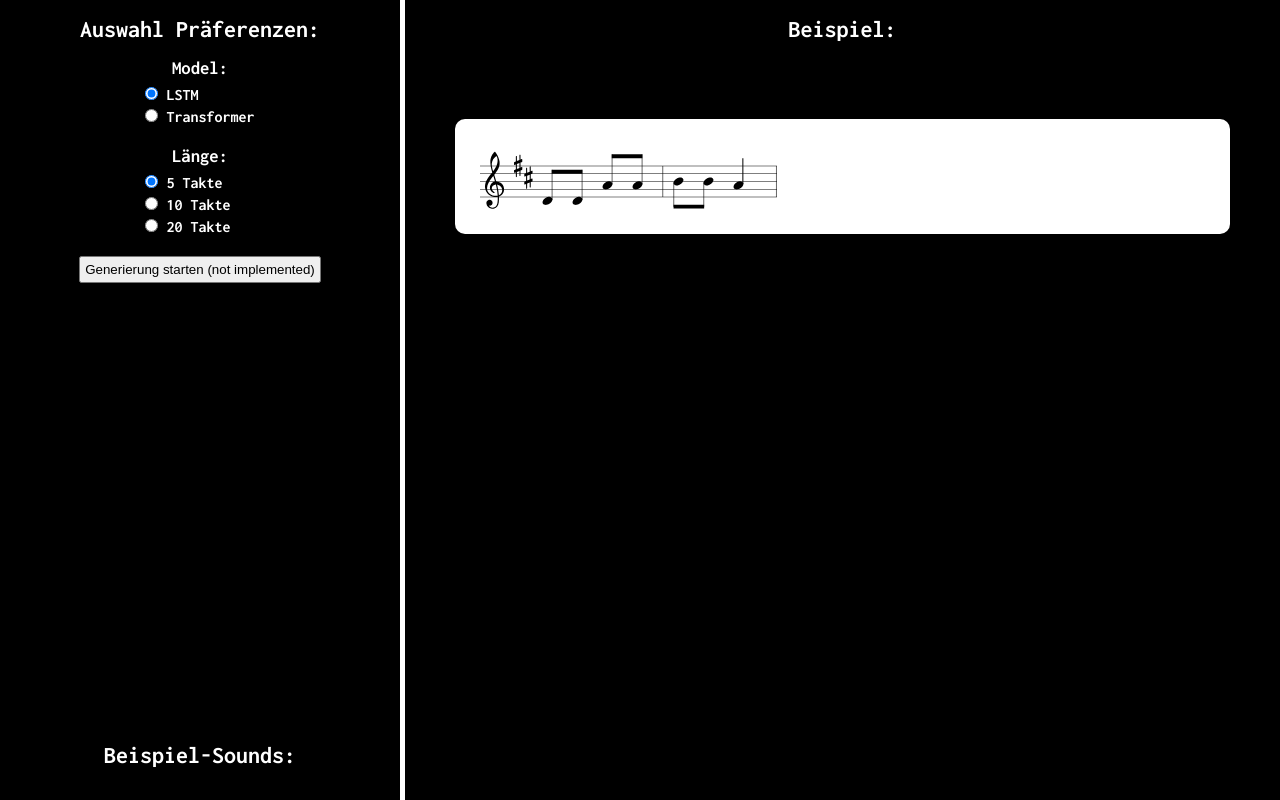
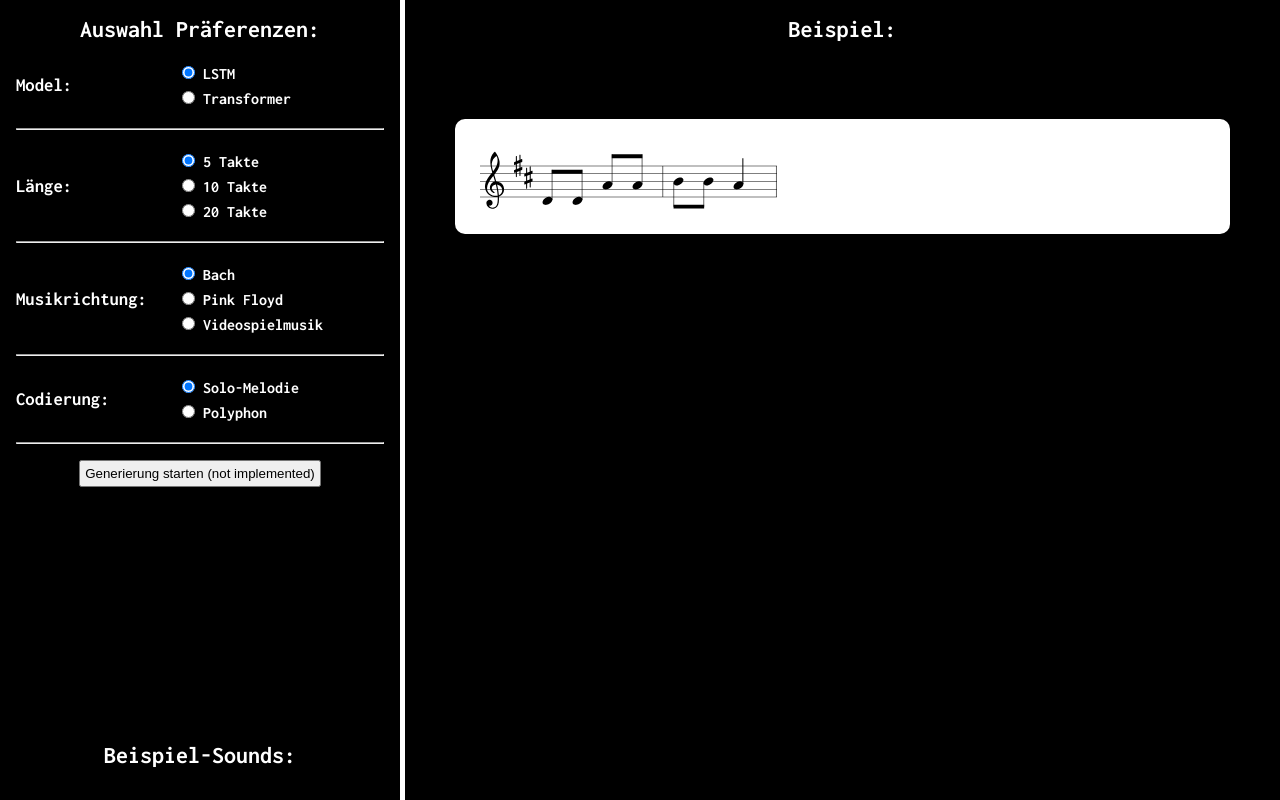
Before and after one commit to DHBW-FN-TIT20/Komposition-eines-Musikstuecks-mittels-Neuronaler-Netze, a Flask app: page / in a window 1280 px wide. Run offline with Flask 2, Linux system fonts and the light colour scheme; parts of the project's set-up code (start-up, migrations or seed data) failed here and were passed over.

Commit message:
added more generation options

```diff
--- a/flask-webapp/app.py
+++ b/flask-webapp/app.py
@@ -4,12 +4,98 @@ from os.path import isfile, join
 
 midiExamples = [f for f in listdir('static/midi-examples') if isfile(join('static/midi-examples', f))]
 abcExamples = [f for f in listdir('static/abc-examples') if isfile(join('static/abc-examples', f))]
+exampleFiles = [f for f in midiExamples if f'{f}.abc' in abcExamples]
 
-exampleFiles = [f for f in midiExamples if f'{f}.abc' in abcExamples]
+settings = [
+    {
+        'id': 'model',
+        'name': 'Model',
+        'radioButtons': [
+            {
+                'id': 'lstm',
+                'value': 'LSTM',
+                'label': 'LSTM',
+                'checked': True
+            },
+            {
+                'id': 'transformer',
+                'value': 'Transformer',
+                'label': 'Transformer',
+                'checked': False
+            }
+        ]
+    },
+    {
+        'id': 'length',
+        'name': 'Länge',
+        'radioButtons': [
+            {
+                'id': 'lgth1',
+                'value': '5',
+                'label': '5 Takte',
+                'checked': True
+            },
+            {
+                'id': 'lgth2',
+                'value': '10',
+                'label': '10 Takte',
+                'checked': False
+            },
+            {
+                'id': 'lgth3',
+                'value': '20',
+                'label': '20 Takte',
+                'checked': False
+            }
+        ]
+    },
+    {
+        'id': 'music',
+        'name': 'Musikrichtung',
+        'radioButtons': [
+            {
+                'id': 'bach',
+                'value': 'Bach',
+                'label': 'Bach',
+                'checked': True
+            },
+            {
+                'id': 'pink-floyd',
+                'value': 'PinkFloyd',
+                'label': 'Pink Floyd',
+                'checked': False
+            },
+            {
+                'id': 'videogames',
+                'value': 'Videospielmusik',
+                'label': 'Videospielmusik',
+                'checked': False
+            }
+        ]
+    },
+    {
+        'id': 'coding',
+        'name': 'Codierung',
+        'radioButtons': [
+            {
+                'id': 'melody',
+                'value': 'SoloMelodie',
+                'label': 'Solo-Melodie',
+                'checked': True
+            },
+            {
+                'id': 'polyphon',
+                'value': 'Polyphon',
+                'label': 'Polyphon',
+                'checked': False
+            }
+        ]
+    }
+]
 
 app = Flask(__name__)
 
 @app.route('/')
 @app.route('/<midi>')
-def midi_viewer(midi=None, midiExamples=midiExamples):
-    return render_template('index.html', midi=midi, exampleFiles=exampleFiles)
+def midi_viewer(midi=None):
+    return render_template('index.html', midi=midi, settings=settings, exampleFiles=exampleFiles)
--- a/flask-webapp/static/style.css
+++ b/flask-webapp/static/style.css
@@ -32,6 +32,15 @@ button {
 
 #sideboard {
     justify-content: space-between;
+    overflow: auto;
+}
+
+#abcjs {
+    background-color: #fff;
+    color: #000;
+    border-radius: 10px;
+    padding: 10px;
+    width: fit-content;
 }
 
 .center {
@@ -57,7 +66,14 @@ button {
 }
 
 .gap-8 * {
-    margin-bottom: 8px;
+    margin-top: 4px;
+    margin-bottom: 4px;
+}
+
+.nowrap-ellipsis {
+    white-space: nowrap;
+    overflow: hidden;
+    text-overflow: ellipsis;
 }
 
 .flex-column {
@@ -73,12 +89,11 @@ button {
     gap: 16px;
 }
 
-#abcjs {
-    background-color: #fff;
-    color: #000;
-    border-radius: 10px;
-    padding: 10px;
-    width: fit-content;
+.grid-preference {
+    display: grid;
+    grid-template-columns: 150px 202px;
+    gap: 16px;
+    align-items: center;
 }
 
 /* Custom player style */
--- a/flask-webapp/templates/index.html
+++ b/flask-webapp/templates/index.html
@@ -13,23 +13,24 @@
         <div id="generate" class="flex-column-center bottom-16">
             <h2>Auswahl Präferenzen:</h2>
             <div id="choose-preset" class="flex-column">
-                <div id="choose-model" class="gap-8">
-                    <h3 class="text-center">Model:</h3>
-                    <input type="radio" id="lstm" name="model" value="LSTM" checked>
-                    <label for="lstm">LSTM</label><br>
-                    <input type="radio" id="transformer" name="model" value="Transformer">
-                    <label for="transformer">Transformer</label><br>
-                </div>
-
-                <div id="choose-length" class="gap-8">
-                    <h3 class="text-center">Länge:</h3>
-                    <input type="radio" id="lgth1" name="length" value="5" checked>
-                    <label for="lgth1">5 Takte</label><br>
-                    <input type="radio" id="lgth2" name="length" value="10">
-                    <label for="lgth2">10 Takte</label><br>
-                    <input type="radio" id="lgth3" name="length" value="20">
-                    <label for="lgth3">20 Takte</label><br>
-                </div>
+                {% for s in settings %}
+                    <div id="choose-{{ s.id }}" class="grid-preference">
+                        <h3 class="nowrap-ellipsis">{{ s.name }}:</h3>
+                        <div class="gap-8">
+                            {% for rb in s.radioButtons %}
+                                <div class="nowrap-ellipsis">
+                                    {% if rb.checked %}
+                                        <input type="radio" id="{{ rb.id }}" name="{{ s.id }}" value="{{ rb.value }}" checked>
+                                    {% else %}
+                                        <input type="radio" id="{{ rb.id }}" name="{{ s.id }}" value="{{ rb.value }}">
+                                    {% endif %}
+                                    <label for="{{ rb.id }}">{{ rb.label }}</label><br>
+                                </div>
+                            {% endfor %}
+                        </div>
+                    </div>
+                    <hr>
+                {% endfor %}
             </div>
             <button id="generate-button">Generierung starten (not implemented)</button>
         </div>
```
